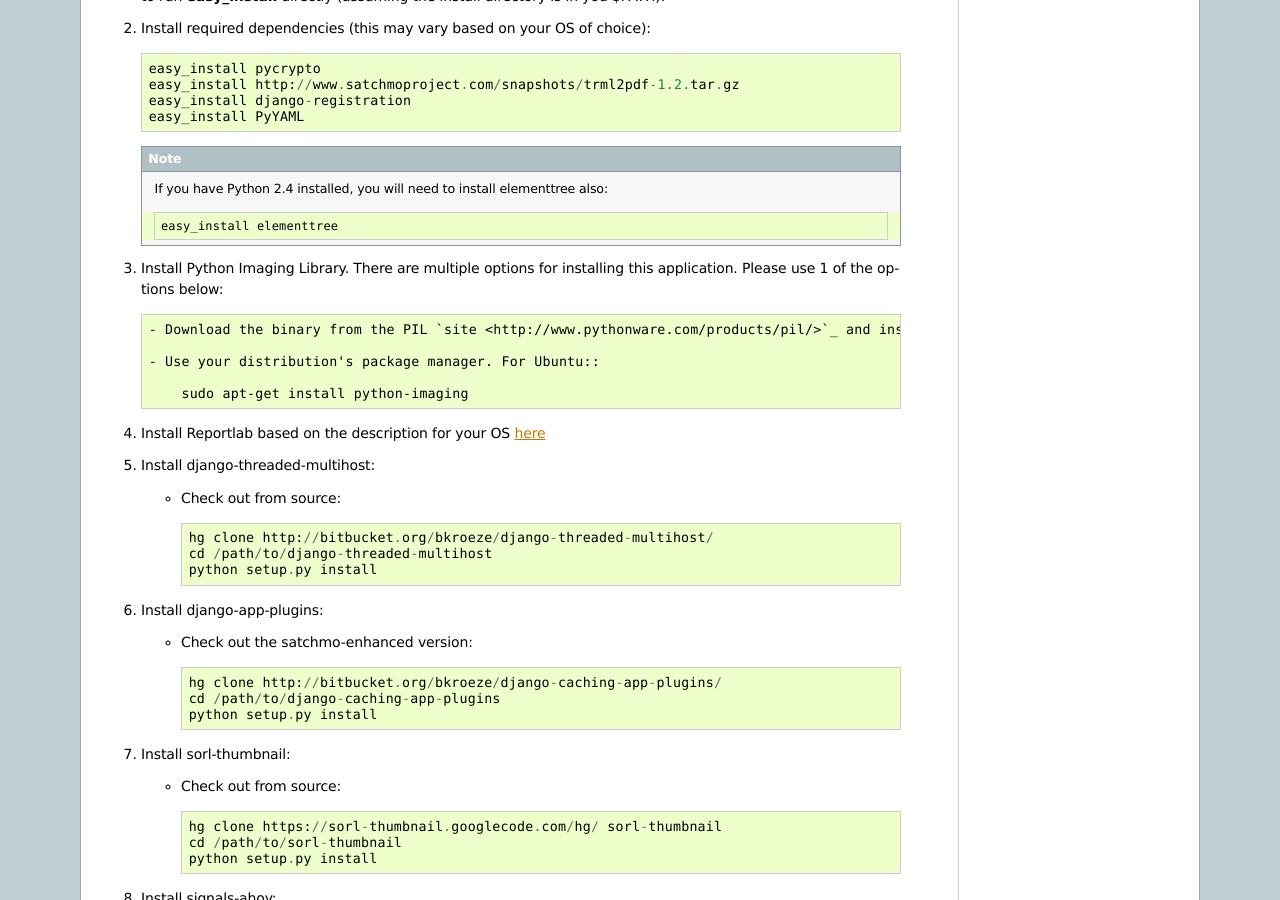
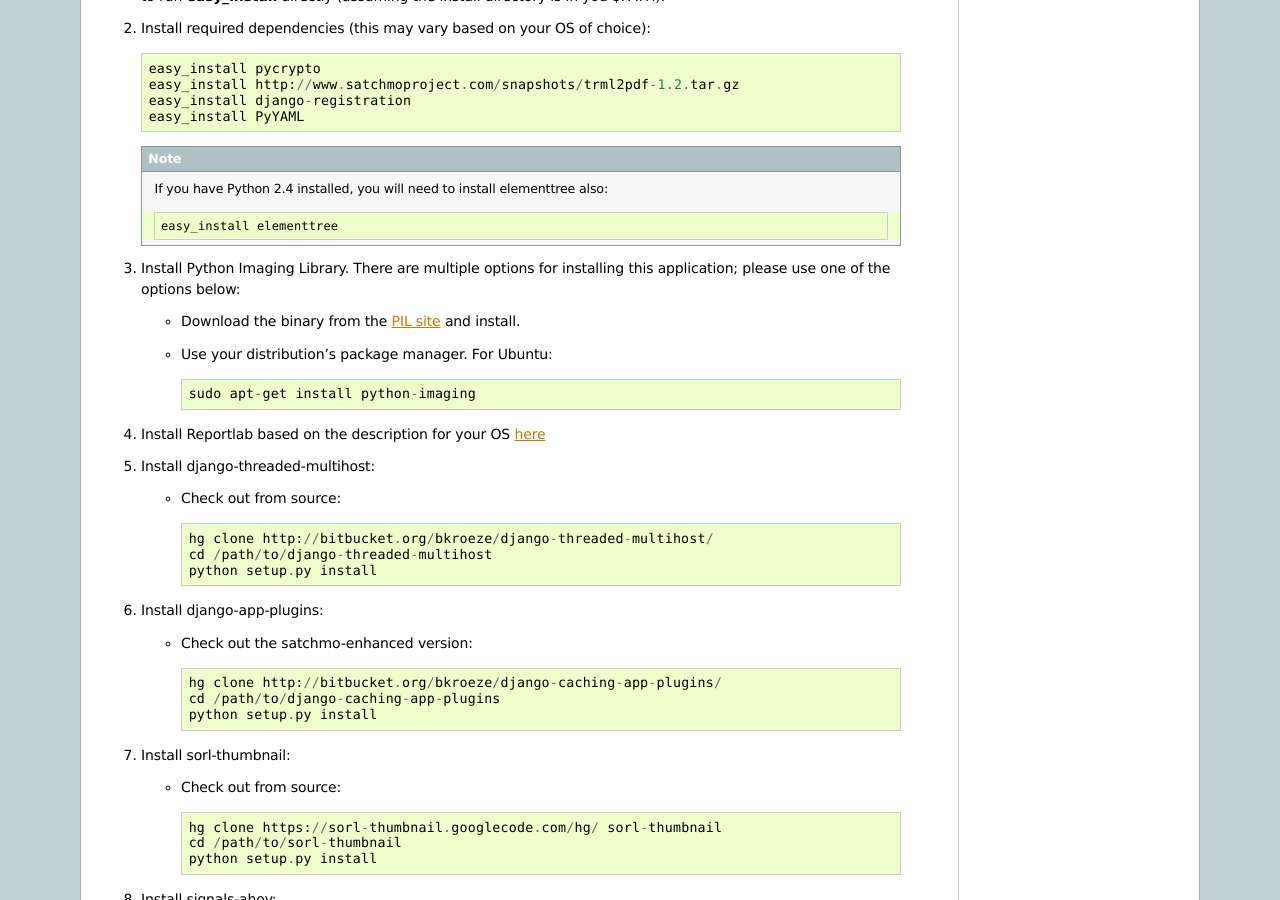
Before and after one commit to opencoca/WEB-Satchmo, a Sphinx documentation site: the page built from docs/new_installation.txt, in a window 1280 px wide and 900 px high, scrolled down 765 px. Built offline with Sphinx 7.4.7, drawn with Linux system fonts in a browser that asks for light colours.

Commit message:
docs/new_installation: minor changes to PIL instructions (#3)
 - reflow to 80 chars
 - don't use "::"
 - s/1/one/ - "...use one of the options below..."
 - use a semi-colon
 - reduce indentation by one space
 - use 'PIL site' in link text instead of just 'site'
 - shift link definition to end of doc for better readability

```diff
--- a/docs/new_installation.txt
+++ b/docs/new_installation.txt
@@ -45,13 +45,14 @@
 
         easy_install elementtree
 
-#. Install Python Imaging Library. There are multiple options for installing this application. Please use 1 of the options below::
+#. Install Python Imaging Library. There are multiple options for installing
+   this application; please use one of the options below:
 
-    - Download the binary from the PIL `site <http://www.pythonware.com/products/pil/>`_ and install.
+   - Download the binary from the `PIL site`_ and install.
 
-    - Use your distribution's package manager. For Ubuntu::
+   - Use your distribution's package manager. For Ubuntu::
 
-        sudo apt-get install python-imaging
+       sudo apt-get install python-imaging
 
 #. Install Reportlab based on the description for your OS `here <http://www.reportlab.com/software/opensource/rl-toolkit/download/>`_
 
```
Also changed, not shown: other parts of docs/new_installation.txt (+1 -0 lines).
